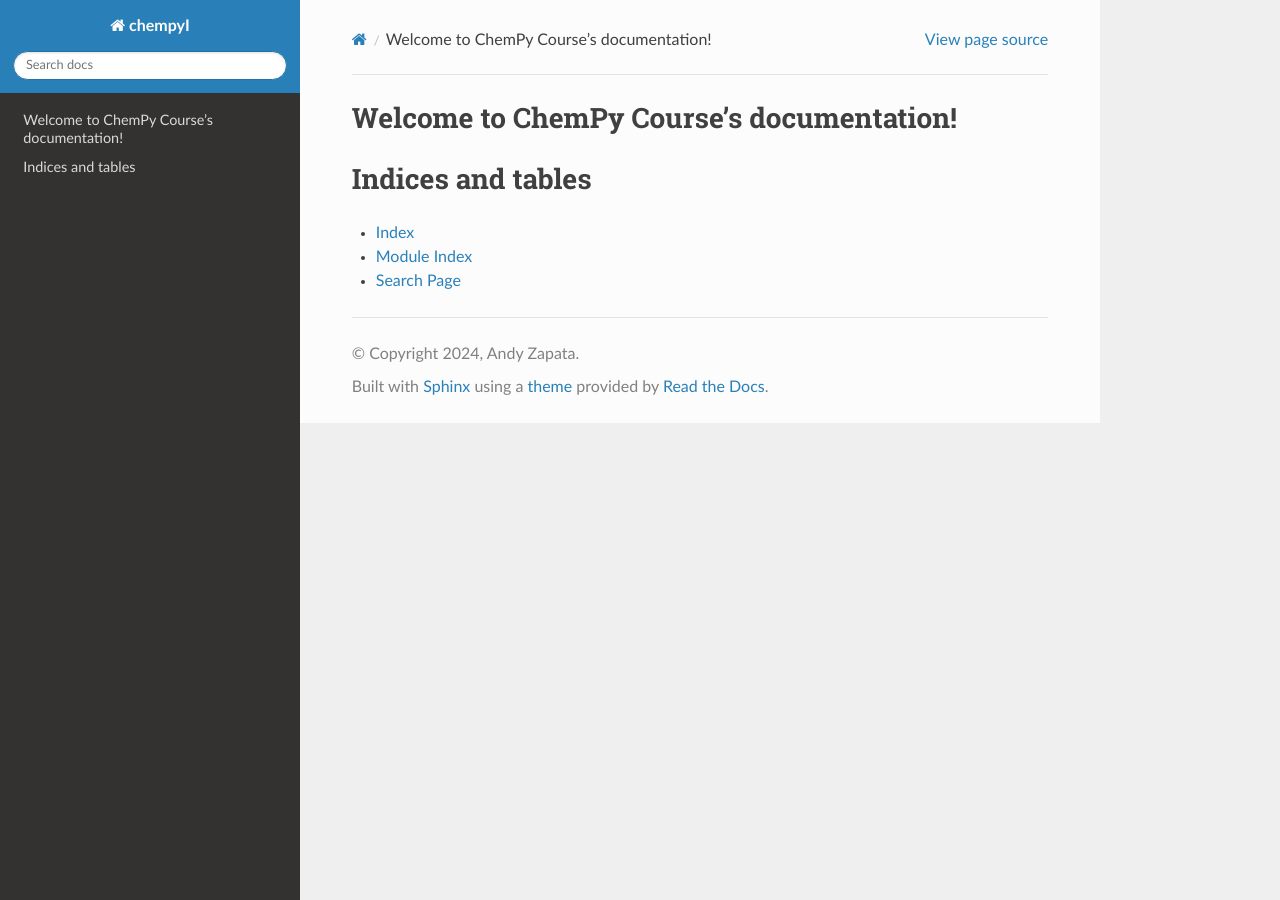
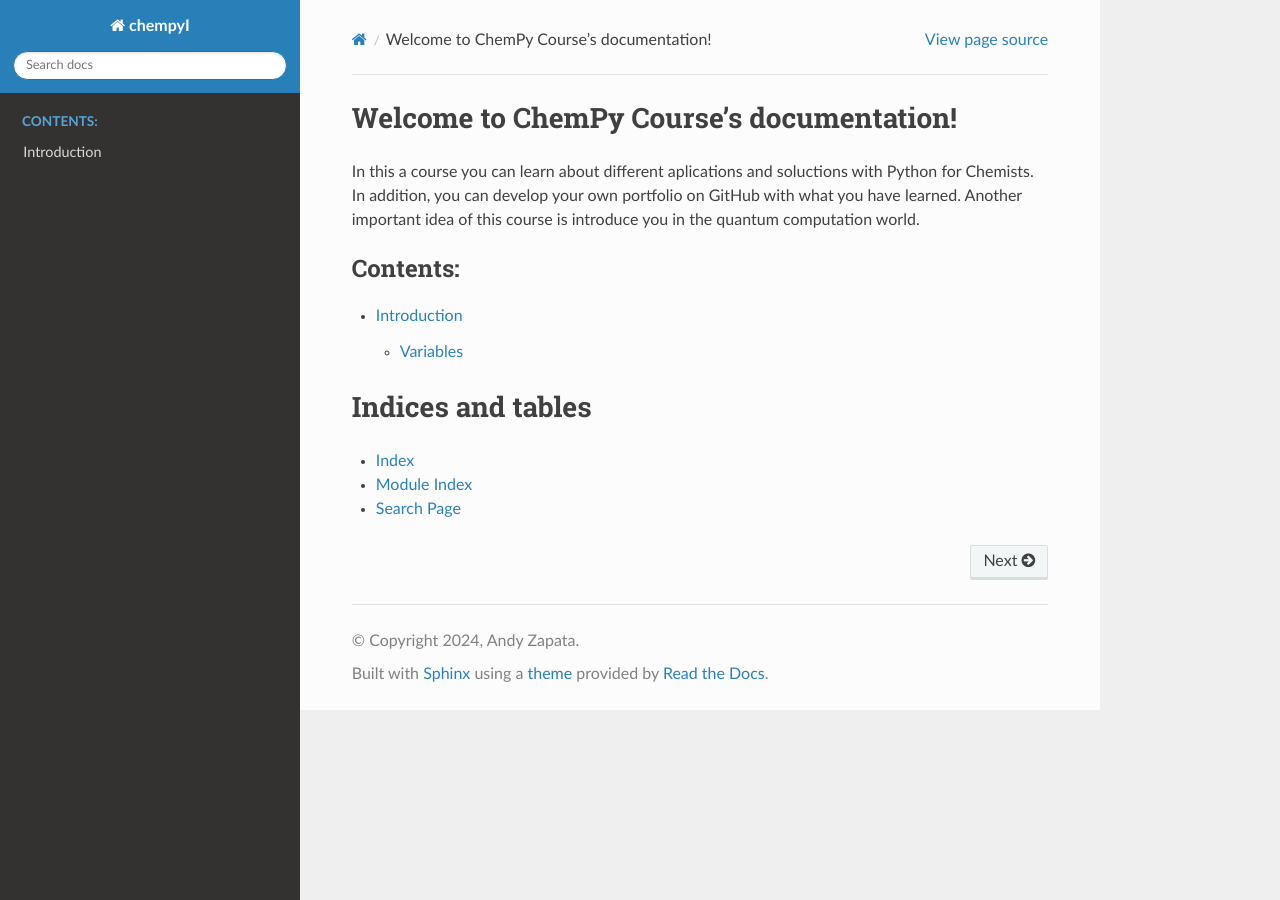
Before and after one commit to AndyDanian/chempyI, a Sphinx documentation site: the page built from docs/source/index.rst, in a window 1280 px wide. Built offline with Sphinx 7.4.7 and the Read the Docs theme 2.0.0, drawn with Linux system fonts in a browser that asks for light colours; pages that are not in the unit, such as notebooks, are missing from menus.

Commit message:
now the menu is static and colapse in subsections

```diff
--- a/docs/source/conf.py
+++ b/docs/source/conf.py
@@ -14,16 +14,26 @@ release = '0.1'
 # -- General configuration ---------------------------------------------------
 # https://www.sphinx-doc.org/en/master/usage/configuration.html#general-configuration
 
-extensions = []
+#extensions = []
 
 templates_path = ['_templates']
-exclude_patterns = []
+#exclude_patterns = []
 
 
 
 # -- Options for HTML output -------------------------------------------------
 # https://www.sphinx-doc.org/en/master/usage/configuration.html#options-for-html-output
 
-#html_theme = 'alabaster'   #default
+# html_theme = 'alabaster'   #default
 html_theme = 'sphinx_rtd_theme'
 html_static_path = ['_static']
+
+html_theme_options = {
+    'display_version': True,
+    # Toc options
+    'collapse_navigation': True,
+    'sticky_navigation': True,
+    'navigation_depth': 4,
+    'includehidden': True,
+    'titles_only': False
+}
--- a/docs/source/index.rst
+++ b/docs/source/index.rst
@@ -6,10 +6,14 @@
 Welcome to ChemPy Course's documentation!
 =========================================
 
+In this a course you can learn about different aplications and soluctions with Python for Chemists. In addition, you can develop your own portfolio on GitHub with what you have learned. Another important idea of this course is introduce you in the quantum computation world.
+
 .. toctree::
    :maxdepth: 2
    :caption: Contents:
+   :titlesonly:
 
+   Introduction <introduction>
 
 
 Indices and tables
--- a/docs/source/introduction.rst
+++ b/docs/source/introduction.rst
@@ -5,9 +5,9 @@ Este primer modulo del curso de Python para química, empezará con una presenta
 
 Después de la presentación de la finalidad del curso, procederemos a una adecuación de nuestros computadores, instalando Python y diferentes herramientas que nos ayudaran en el desarrollo de los diferentes modulos del curso.
 
-Por último, se realizara una presentación de los conceptos más básicos relacionados con el lenguaje de programación Python: variables, tipos de datos, operadores, estructuras de control, funciones y modulos.
+Por último, se realizara una presentación de los conceptos más básicos relacionados con el lenguaje de programación Python:
 
 .. toctree::
-    :maxdepth 4
+    :maxdepth: 4
 
     m0/variables
```
